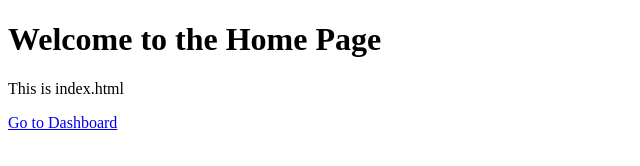
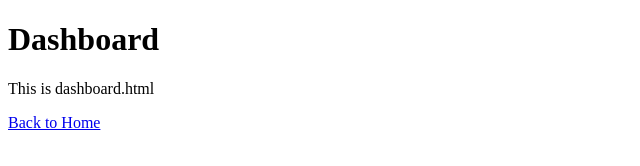
Before and after one commit to dtechnocloud/local-to-git, a plain HTML site: page deshboard.html in a window 1280 px wide. Shown: the whole page, without its empty margins (0-640 px from the left). Drawn offline with Linux system fonts and the light colour scheme.

Commit message:
Renamed index.html to deshboard.html

```diff
--- a/index.html
+++ b/deshboard.html
@@ -3,12 +3,12 @@
 <head>
     <meta charset="UTF-8">
     <meta name="viewport" content="width=device-width, initial-scale=1.0">
-    <title>Home Page</title>
+    <title>Dashboard</title>
 </head>
 <body>
-    <h1>Welcome to the Home Page</h1>
-    <p>This is index.html</p>
+    <h1>Dashboard</h1>
+    <p>This is dashboard.html</p>
 
-    <a href="dashboard.html">Go to Dashboard</a>
+    <a href="index.html">Back to Home</a>
 </body>
 </html>
```
